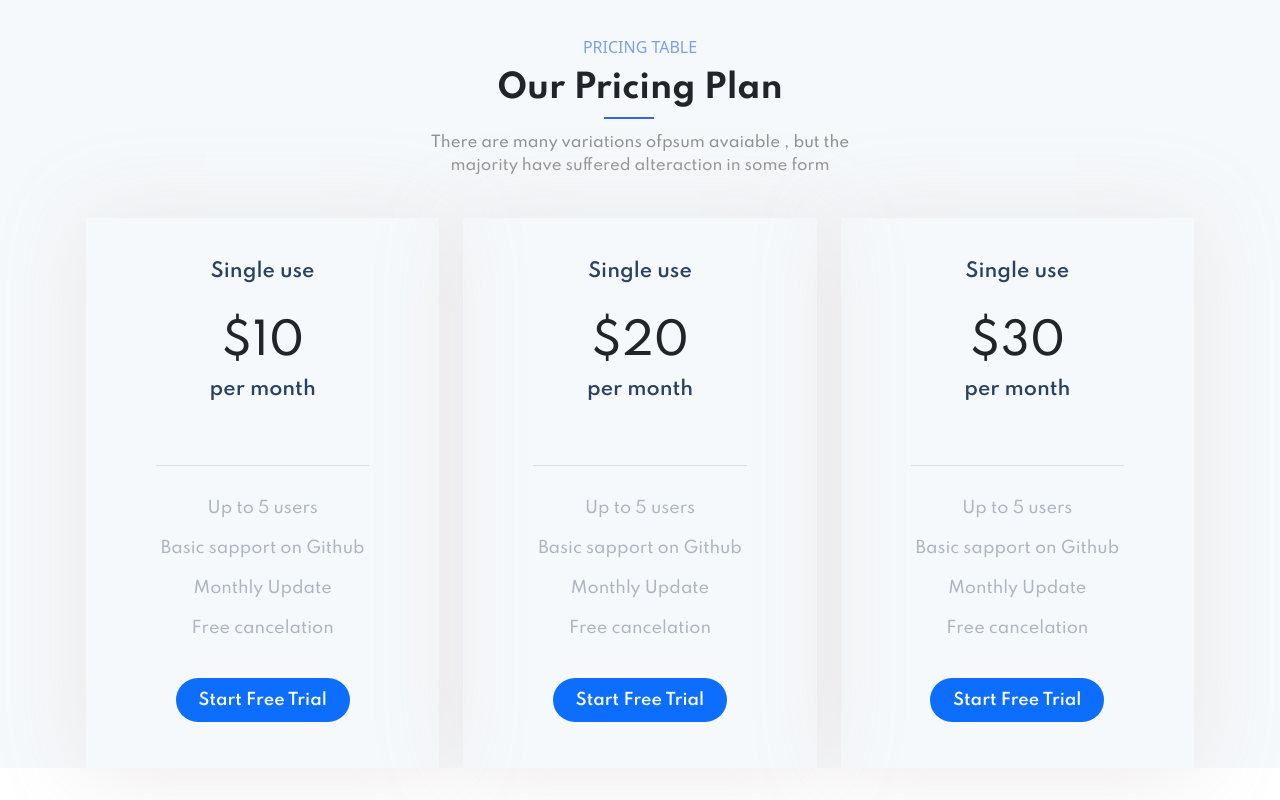
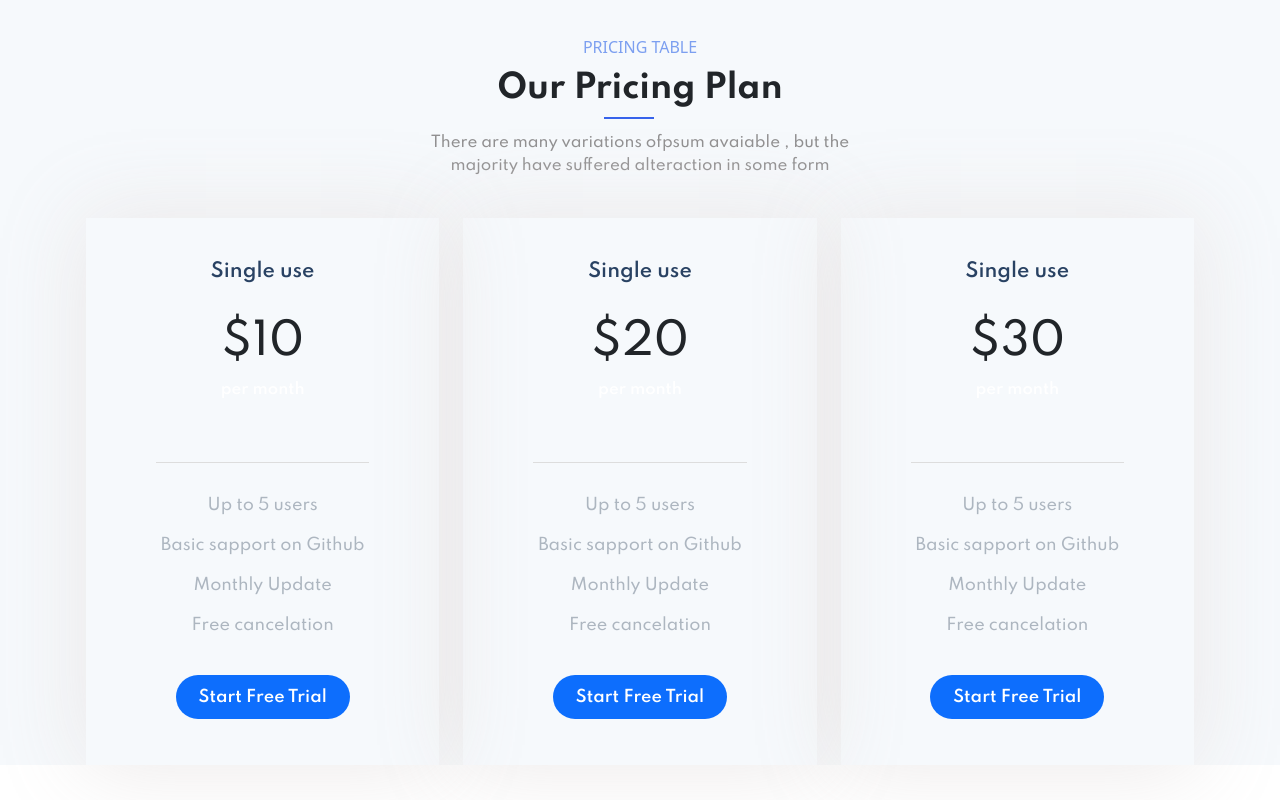
Before and after one commit to developertanvirulislam/Day-25, a plain HTML site: page index.html in a window 1280 px wide. Shown: the top 800 px of the page. Drawn offline with nearby package versions, Linux system fonts and the light colour scheme.

Commit message:
Update style.css

```diff
--- a/style.css
+++ b/style.css
@@ -17,6 +17,10 @@ h1,h2,h3,h4,h5,h6,a,p,span{
     color: #7c9ff0;
     padding: 10px 0px;
     display: block;
+}
+.span_2{
+    color: #fff !important;
+    font-size: 15px !important;
 }
 .top_section h2 {
     font-size: 32px;
```
